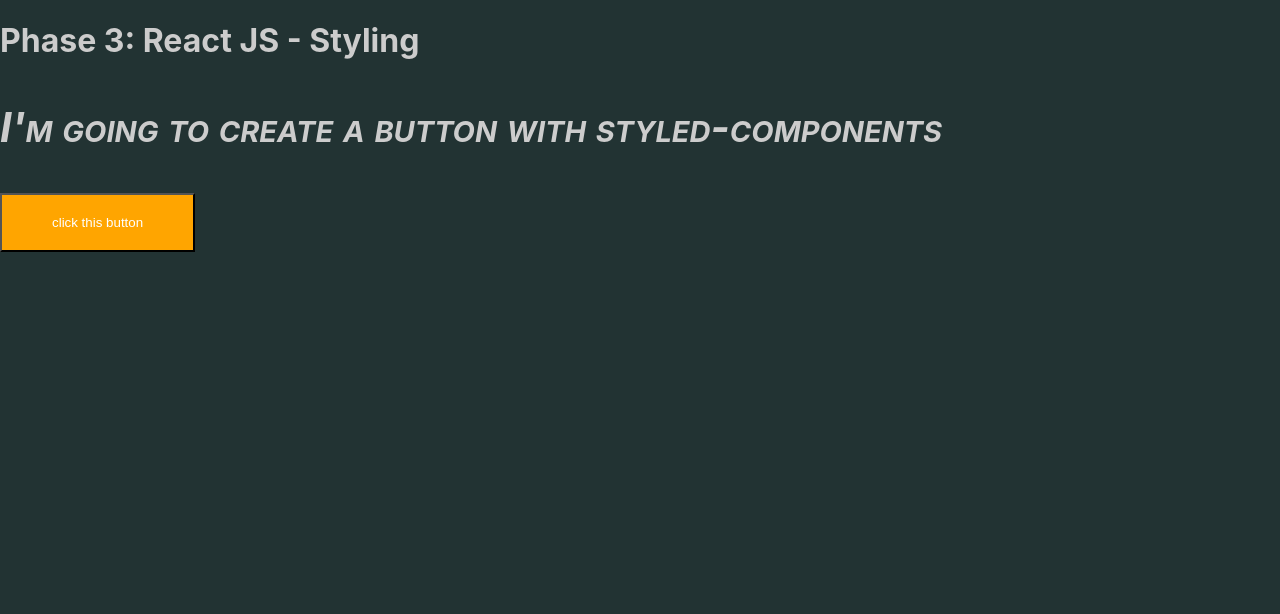
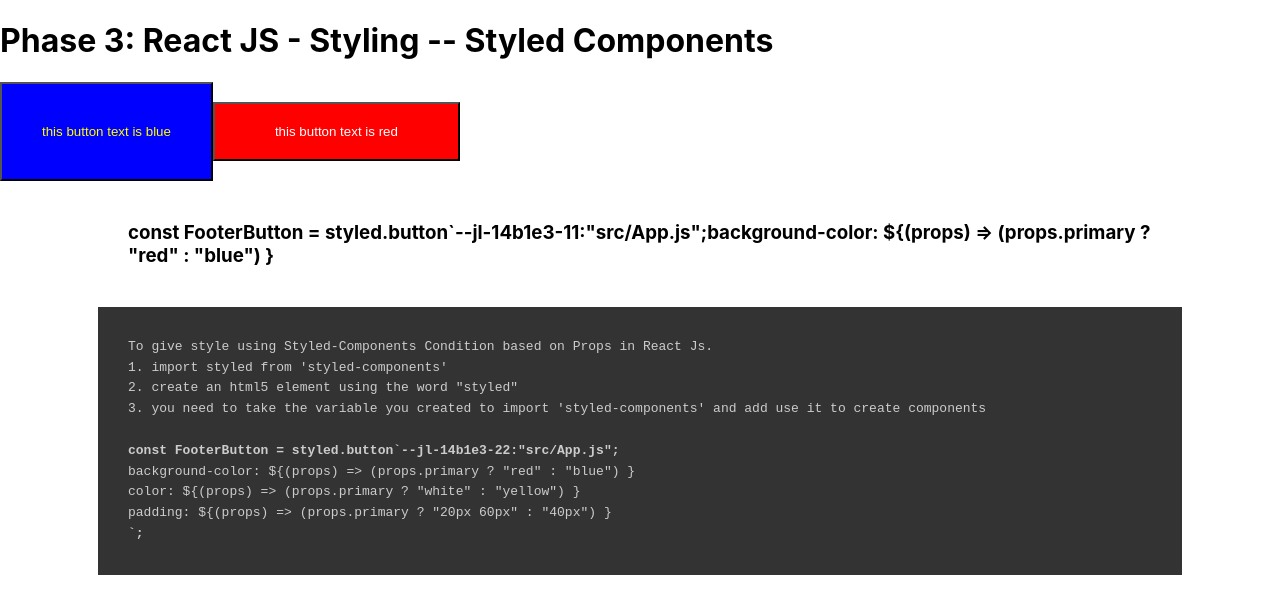
Before and after one commit to React-JS-Folder/full-react-js-techbase-2-2022, a React (Create React App) app: page / in a window 1280 px wide. Shown: the top 614 px of the page. Built offline with nearby package versions, Linux system fonts and the light colour scheme.

Commit message:
React JS - Styling based on Props

```diff
--- a/src/App.js
+++ b/src/App.js
@@ -1,14 +1,42 @@
-import HomePage from "./components/PAGES/HomePage";
-import Button from "./components/styledComponents-test/Button";
+// import Button from "./components/styledComponents-test/Button";
+import styled from "styled-components";
 
 function App() {
   return (
     <div className="App">
-      <h1>Phase 3: React JS - Styling </h1>
-      {/* <HomePage /> */}
-      <Button />
+      <h1>Phase 3: React JS - Styling -- Styled Components</h1>
+      <SuperButton1>this button text is blue</SuperButton1>
+      <SuperButton1 primary>this button text is red</SuperButton1>
+
+      <h3 style={{ width: '80%', margin: 'auto', padding: '40px'}}><b>const FooterButton = styled.button`</b>background-color: $&#123;(props) =&gt; (props.primary ? "red" : "blue") &#125;<br /></h3>
+
+
+      <pre style={{width: "80%", margin: 'auto', padding: "30px", backgroundColor: "#333", color: '#ccc', lineHeight: '1.6'}}>
+        To give style using Styled-Components Condition based on Props in React Js. <br />
+        1. import styled from 'styled-components' <br />
+
+        2. create an html5 element using the word "styled" <br />
+
+        3. you need to take the variable you created to import 'styled-components' and add use it to create components <br /><br />
+
+       <b>const FooterButton = styled.button`</b> <br />
+            background-color: $&#123;(props) =&gt; (props.primary ? "red" : "blue") &#125;<br />
+            color: $&#123;(props) =&gt; (props.primary ? "white" : "yellow") &#125;<br />
+            padding: $&#123;(props) =&gt; (props.primary ? "20px 60px" : "40px") &#125;      <br />
+        <b>`;</b>
+
+      </pre>
+
     </div>
   );
 }
 
+const SuperButton1 = styled.button`
+   background-color: ${(props) => (props.primary ? "red" : "blue")};
+   color: ${(props) => (props.primary ? "white" : "yellow")};
+   padding: ${(props) => (props.primary ? "20px 60px" : "40px")}
+`;
+
+
+
 export default App;
--- a/src/components/PAGES/HomePage.js
+++ /dev/null
@@ -1,13 +0,0 @@
-import React from 'react'
-import './homepage.scss'
-import styles from './exampleClass.module.scss'
-
-
-
-export default function HomePage() {
-   return (
-      <div className="homepage__div">
-         <h3 className={styles.importedClassFromModules}>HELLO WORLD, THIS IS HOME PAGE!!</h3>
-      </div>
-   )
-}
--- a/src/components/PAGES/exampleClass.module.scss
+++ /dev/null
@@ -1,4 +0,0 @@
-.importedClassFromModules {
-   background-color: #000;
-   color: aqua;
-}
--- a/src/components/PAGES/homepage.scss
+++ /dev/null
@@ -1,15 +0,0 @@
-body {
-   background-color: #233;
-   color: #ccc;
-}
-.homepage__div {
-   width: 80%;
-   height: 400px;
-   background-color: magenta;
-   margin: auto;
-}
-h3 {
-   font-size: 41.2px;
-   font-style: italic;
-   font-variant: small-caps;
-}
```
Also changed, not shown: src/components/ComponentStylingBasedOnProps.js (added, +14 -0 lines), src/REACT JS - STYLING 03 - STYLED COMPONENTS.txt, src/REACT JS - STYLING 04 - STYLED COMPONENTS - CONDITIONAL STYLING BASED ON PROPS.txt (added), src/REACT JS - STYLING 04 - STYLED COMPONENTS -EXTENDING-STYLES.txt (added).
